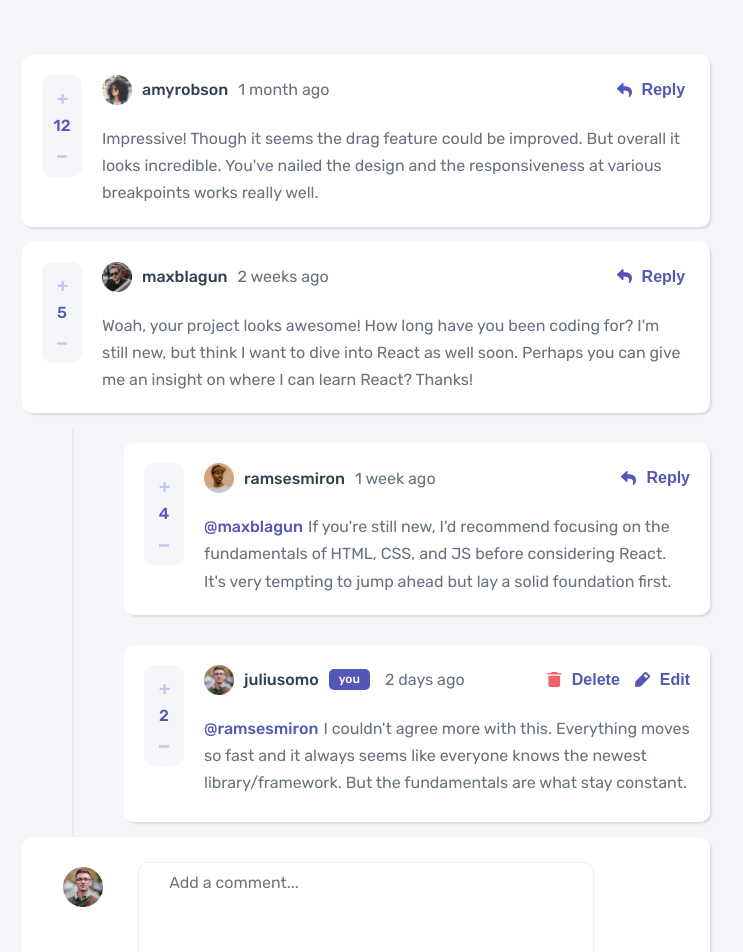
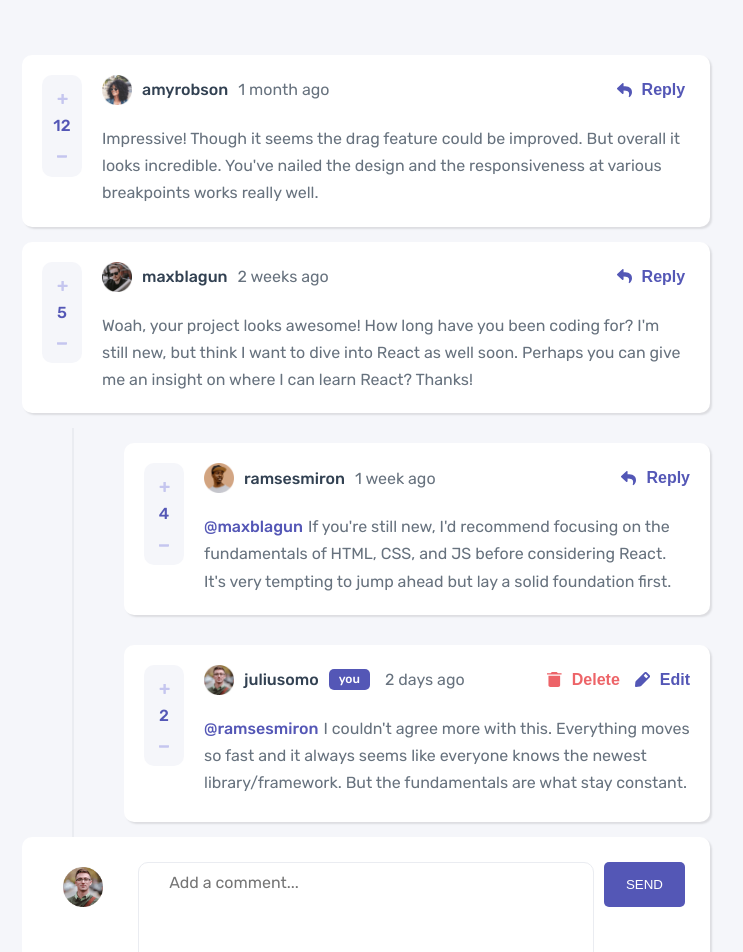
Before and after one commit to AliNaderii/interactive-comments, a React (Create React App) app: page / in a window 1280 px wide. Shown: the top 952 px of the page, without its empty margins (274-1017 px from the left). Built offline with nearby package versions, Linux system fonts and the light colour scheme; the HTML template or start-up script is replaced by a standard one.

Commit message:
initial commit

```diff
--- a/src/styles/Card.styled.js
+++ b/src/styles/Card.styled.js
@@ -149,7 +149,7 @@ button {
   cursor: pointer;
   font-weight: 700;
   font-size: 16px;
-  color: ${({ type }) => type === 'delete' ? 'hsl(358, 79%, 66%)' : 'hsl(238, 40%, 52%)'};
+  color: ${({ colorType }) => colorType === 'delete' ? 'hsl(358, 79%, 66%)' : 'hsl(238, 40%, 52%)'};
 }
 
   img {
--- a/src/styles/CommentForm.styled.js
+++ b/src/styles/CommentForm.styled.js
@@ -89,7 +89,7 @@ export const Button = styled.button`
   margin-right: 10px;
   border-radius: 5px;
   color: #fff;
-  background-color: ${({ color }) => color};
+  background-color: ${({ setColor }) => setColor};
   cursor: pointer;
   opacity: ${props => props.clicked ? '0.5' : 'unset'};
 
```
